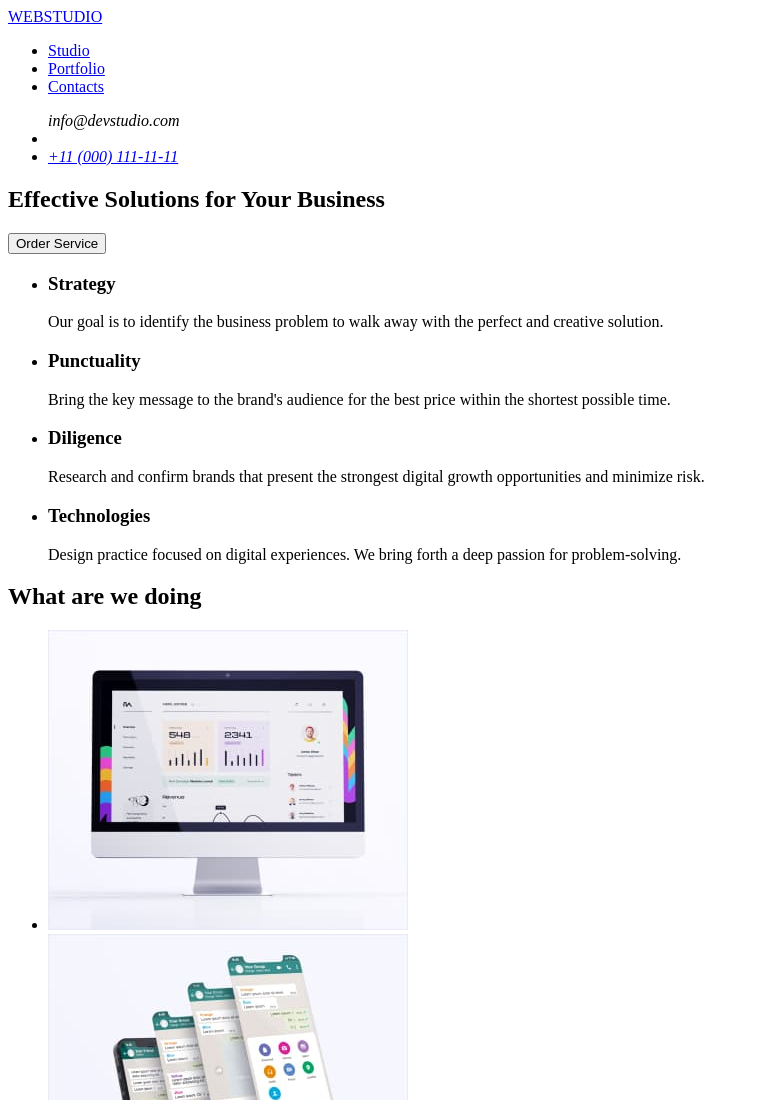
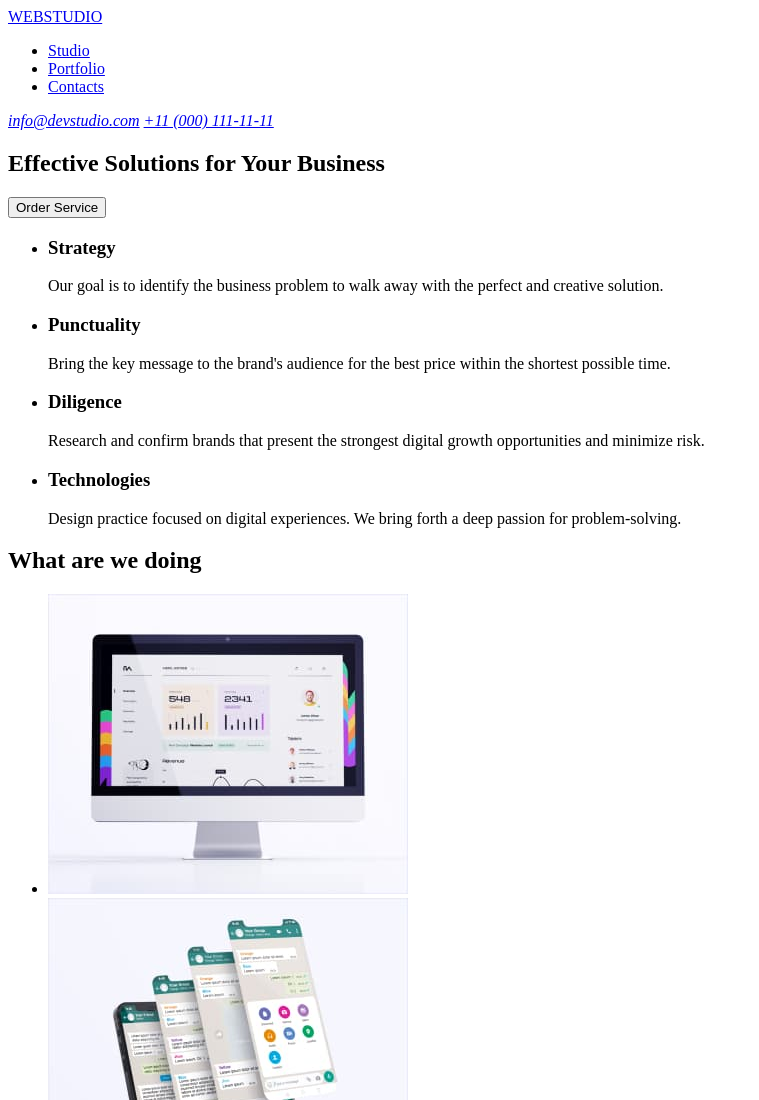
Before and after one commit to vignira02/goit-markup-hw-01, a plain HTML site: page index.html in a window 1280 px wide. Shown: the top 1100 px of the page, without its empty margins (0-759 px from the left). Drawn offline with Linux system fonts and the light colour scheme.

Commit message:
finished html page

```diff
--- a/index.html
+++ b/index.html
@@ -16,11 +16,8 @@
                 <li><a href="#">Contacts</a></li>
             </ul>
             <address>
-            <ul>
-                <address href="mailto:info@devstudio.com">info@devstudio.com</address>
-                <li><a href="mailto:info@devstudio.com"></a></li>
-                <li><a href="tel:+110001111111">+11 (000) 111-11-11</a></li>
-            </ul>
+                <a href="mailto:info@devstudio.com">info@devstudio.com</a>
+                <a href="tel:+110001111111">+11 (000) 111-11-11</a>
             </address>
         </nav>
     </header>
```
